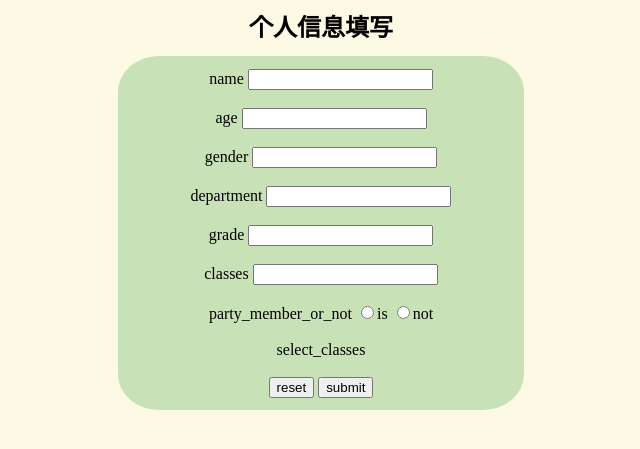
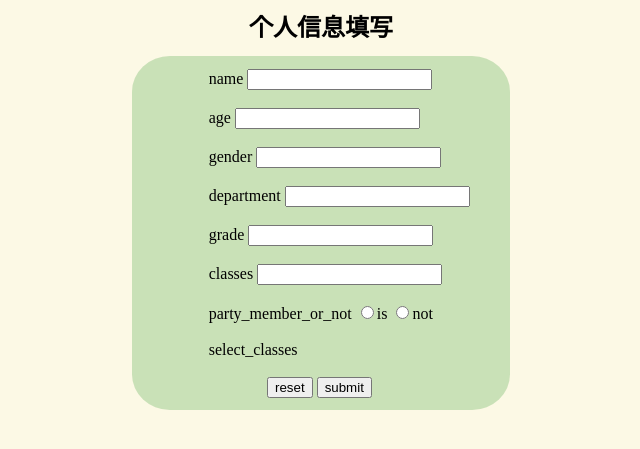
Before and after one commit to JUKOMU/djangoProject_SSD-, a Django app: page /register/ in a window 1280 px wide. Shown: the top 449 px of the page, without its empty margins (319-959 px from the left). Run offline with Django 4.2, Linux system fonts and the light colour scheme.

Commit message:
align components

```diff
--- a/templates/inf_filling_student.html
+++ b/templates/inf_filling_student.html
@@ -13,49 +13,49 @@
     <h2 style="margin:0">个人信息填写</h2>
 </div>
 <div class="inf_filling_student"
-     style="text-align: center;width: 31.76%;background-color: rgba(0,128,0,0.2);position: fixed;left: 0;right: 0;padding-top: 1%;padding-bottom: 1%;margin: 0 auto;margin-top: 1%;border-radius: 10%">
+     style="text-align: left;width: 22.76%;background-color: rgba(0,128,0,0.2);position: fixed;left: 0;right: 0;padding-top: 1%;padding-bottom: 1%;padding-left: 6%;padding-right: 10px;margin: 0 auto;margin-top: 1%;border-radius: 10%">
     <form action="/register/" method="post">
         {% csrf_token %}
         <label for="name">
             name
-            <input type="text" name="name" id="1">
+            <input type="text" name="name" id="1" class="input_item">
         </label>
         <br/>
         <br/>
         <label for="age">
             age
-            <input type="text" name="age" id="2">
+            <input type="text" name="age" id="2" class="input_item">
         </label>
         <br/>
         <br/>
         <label for="gender">
             gender
-            <input type="text" name="gender" id="3">
+            <input type="text" name="gender" id="3" class="input_item">
         </label>
         <br/>
         <br/>
         <label for="department">
             department
-            <input type="text" name="department" id="4">
+            <input type="text" name="department" id="4" class="input_item">
         </label>
         <br/>
         <br/>
         <label for="grade">
             grade
-            <input type="text" name="grade" id="5">
+            <input type="text" name="grade" id="5" class="input_item">
         </label>
         <br/>
         <br/>
         <label for="classroom">
             classes
-            <input type="text" name="classroom" id="6">
+            <input type="text" name="classroom" id="6" class="input_item">
         </label>
         <br/>
         <br/>
         <label for="party_member_or_not">
             party_member_or_not
-            <input type="radio" value="is" name="party_member_or_not">is
-            <input type="radio" value="not" name="party_member_or_not">not
+            <input type="radio" value="is" name="party_member_or_not" class="input_item">is
+            <input type="radio" value="not" name="party_member_or_not" class="input_item">not
         </label>
         <br/>
         <br/>
@@ -67,7 +67,7 @@
         </label>
         <br/>
         <br/>
-        <button type="reset" value="reset">reset</button>
+        <button type="reset" value="reset" style="margin-left: 20%">reset</button>
         <button onclick="return Judge()" type="submit" value="submit">submit</button>
     </form>
 </div>
```
Also changed, not shown: app1/static/css/inf_filling_student.css (line endings or trailing spaces).
